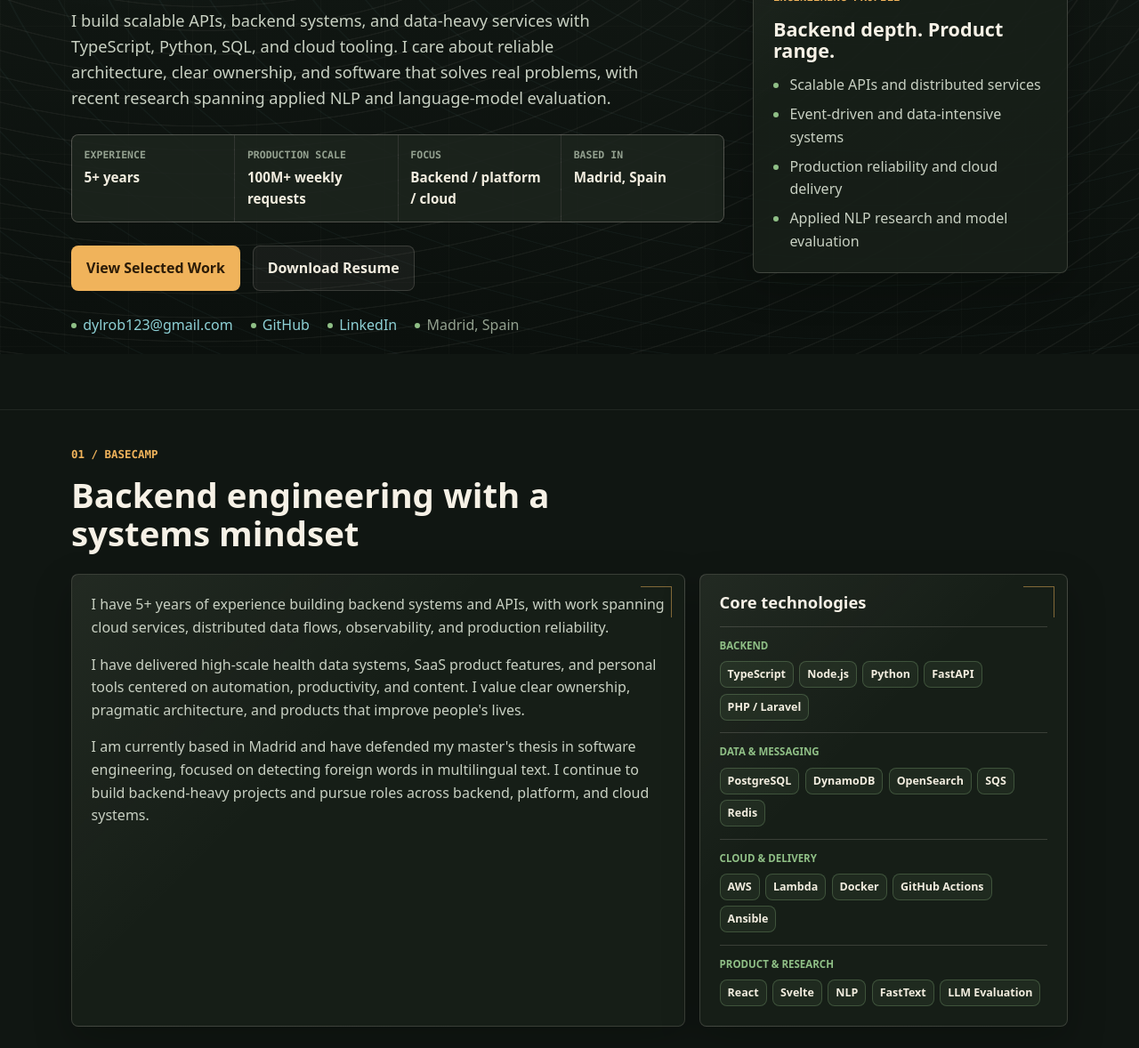
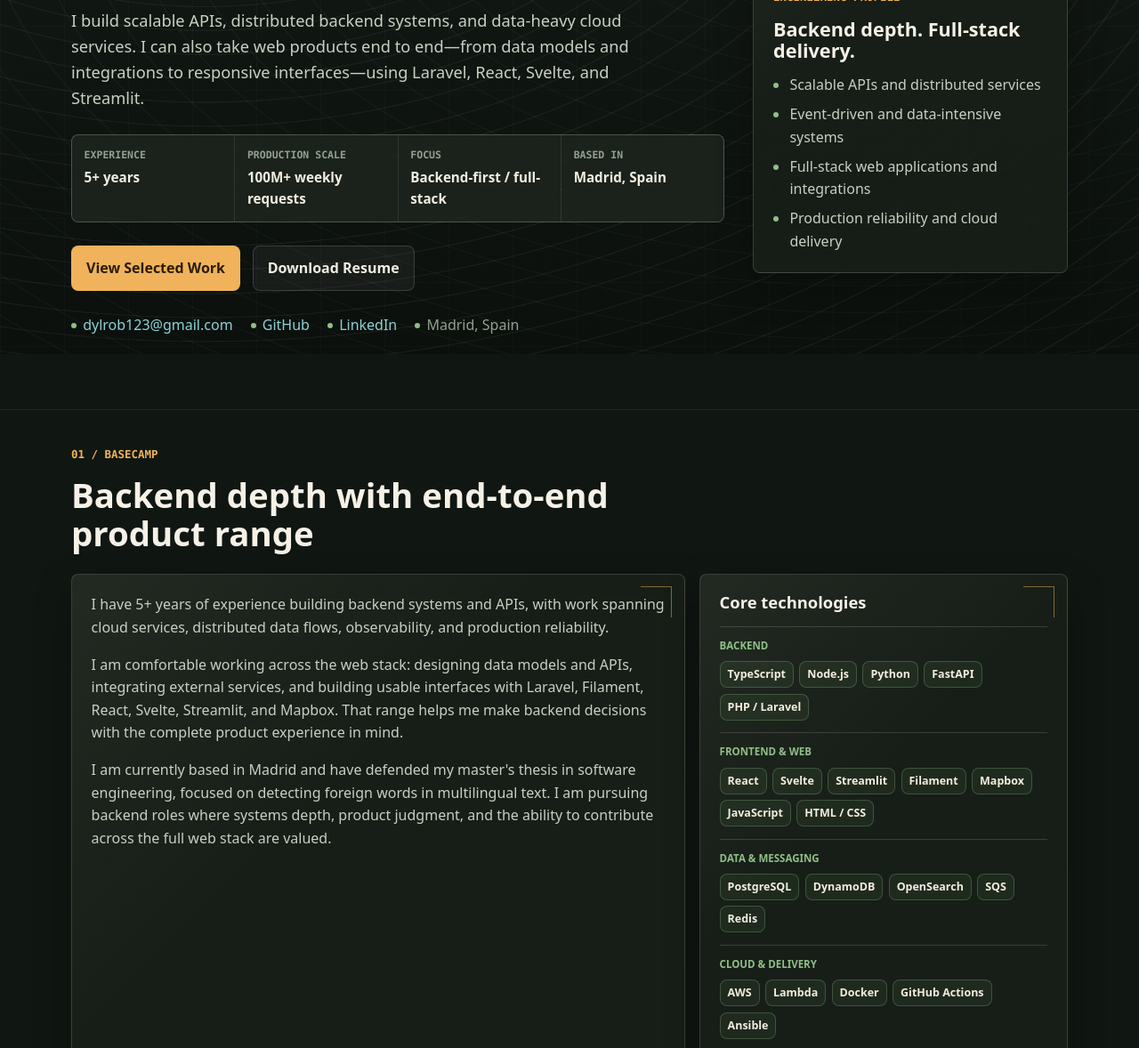
Before and after one commit to djdillybdev/djdillybdev.github.io, a plain HTML site: page index.html in a window 1280 px wide. Shown: the part 402-1580 px from the top of the page at 89% size. Drawn offline with Linux system fonts and the light colour scheme.

Commit message:
messaging pass

```diff
--- a/index.html
+++ b/index.html
@@ -6,7 +6,7 @@
     <title>Dylan Robinson | Backend Software Engineer</title>
     <meta
       name="description"
-      content="Portfolio of Dylan Robinson, a backend software engineer focused on scalable APIs, distributed systems, data-heavy applications, and applied NLP research."
+      content="Portfolio of Dylan Robinson, a backend software engineer with 5+ years of experience building scalable APIs, distributed systems, cloud services, and full-stack web products."
     />
     <meta name="theme-color" content="#101612" />
     <meta name="author" content="Dylan Robinson" />
@@ -17,7 +17,7 @@
     />
     <meta
       property="og:description"
-      content="Backend depth and full-stack product experience across APIs, distributed systems, data, cloud tooling, and applied NLP research."
+      content="Backend engineering depth with full-stack product experience across scalable APIs, distributed systems, cloud services, data, and modern web applications."
     />
     <meta property="og:url" content="https://djdillybdev.github.io/" />
     <meta
@@ -38,7 +38,7 @@
     />
     <meta
       name="twitter:description"
-      content="Backend depth across scalable APIs, distributed systems, cloud infrastructure, and applied NLP research."
+      content="Backend engineering depth with the full-stack range to deliver scalable systems and complete web products."
     />
     <meta
       name="twitter:image"
@@ -57,7 +57,7 @@
         "@type": "Person",
         "name": "Dylan Robinson",
         "url": "https://djdillybdev.github.io/",
-        "jobTitle": "Backend / Platform Software Engineer",
+        "jobTitle": "Backend Software Engineer / Full-Stack Product Builder",
         "address": {
           "@type": "PostalAddress",
           "addressLocality": "Madrid",
@@ -100,14 +100,15 @@
       <section class="hero">
         <div class="container hero-grid">
           <div class="hero-copy">
-            <p class="eyebrow reveal">Backend / Platform Software Engineer</p>
+            <p class="eyebrow reveal">
+              Backend Software Engineer / Full-Stack Product Builder
+            </p>
             <h1>Dylan Robinson</h1>
             <p class="hero-text">
-              I build scalable APIs, backend systems, and data-heavy services
-              with TypeScript, Python, SQL, and cloud tooling. I care about
-              reliable architecture, clear ownership, and software that solves
-              real problems, with recent research spanning applied NLP and
-              language-model evaluation.
+              I build scalable APIs, distributed backend systems, and
+              data-heavy cloud services. I can also take web products end to
+              end&mdash;from data models and integrations to responsive
+              interfaces&mdash;using Laravel, React, Svelte, and Streamlit.
             </p>
 
             <dl class="field-notes" aria-label="Professional summary">
@@ -121,7 +122,7 @@
               </div>
               <div>
                 <dt>Focus</dt>
-                <dd>Backend / platform / cloud</dd>
+                <dd>Backend-first / full-stack</dd>
               </div>
               <div>
                 <dt>Based in</dt>
@@ -178,12 +179,12 @@
             />
             <div>
               <p class="panel-kicker">Engineering profile</p>
-              <h2>Backend depth. Product range.</h2>
+              <h2>Backend depth. Full-stack delivery.</h2>
               <ul>
                 <li>Scalable APIs and distributed services</li>
                 <li>Event-driven and data-intensive systems</li>
+                <li>Full-stack web applications and integrations</li>
                 <li>Production reliability and cloud delivery</li>
-                <li>Applied NLP research and model evaluation</li>
               </ul>
             </div>
           </aside>
@@ -194,7 +195,7 @@
         <div class="container">
           <div class="section-heading reveal">
             <p class="eyebrow">01 / Basecamp</p>
-            <h2>Backend engineering with a systems mindset</h2>
+            <h2>Backend depth with end-to-end product range</h2>
           </div>
 
           <div class="content-grid">
@@ -205,17 +206,18 @@
                 observability, and production reliability.
               </p>
               <p>
-                I have delivered high-scale health data systems, SaaS product
-                features, and personal tools centered on automation,
-                productivity, and content. I value clear ownership, pragmatic
-                architecture, and products that improve people's lives.
+                I am comfortable working across the web stack: designing data
+                models and APIs, integrating external services, and building
+                usable interfaces with Laravel, Filament, React, Svelte,
+                Streamlit, and Mapbox. That range helps me make backend
+                decisions with the complete product experience in mind.
               </p>
               <p>
                 I am currently based in Madrid and have defended my master's
                 thesis in software engineering, focused on detecting foreign
-                words in multilingual text. I continue to build backend-heavy
-                projects and pursue roles across backend, platform, and cloud
-                systems.
+                words in multilingual text. I am pursuing backend roles where
+                systems depth, product judgment, and the ability to contribute
+                across the full web stack are valued.
               </p>
             </div>
 
@@ -228,6 +230,14 @@
                     <span>TypeScript</span><span>Node.js</span
                     ><span>Python</span><span>FastAPI</span
                     ><span>PHP / Laravel</span>
+                  </dd>
+                </div>
+                <div>
+                  <dt>Frontend &amp; web</dt>
+                  <dd>
+                    <span>React</span><span>Svelte</span><span>Streamlit</span
+                    ><span>Filament</span><span>Mapbox</span
+                    ><span>JavaScript</span><span>HTML / CSS</span>
                   </dd>
                 </div>
                 <div>
@@ -245,10 +255,10 @@
                   </dd>
                 </div>
                 <div>
-                  <dt>Product &amp; research</dt>
+                  <dt>Applied research</dt>
                   <dd>
-                    <span>React</span><span>Svelte</span><span>NLP</span
-                    ><span>FastText</span><span>LLM Evaluation</span>
+                    <span>NLP</span><span>FastText</span
+                    ><span>LLM Evaluation</span><span>Data Visualization</span>
                   </dd>
                 </div>
               </dl>
@@ -420,8 +430,9 @@
                   </div>
                   <h3>ChooseYourTube</h3>
                   <p>
-                    A distraction-reduced YouTube experience that gives viewers
-                    more control over browsing and watching content.
+                    A full-stack, distraction-reduced YouTube experience that
+                    gives viewers more control over browsing and watching
+                    content.
                   </p>
                   <dl class="project-facts">
                     <div>
@@ -960,8 +971,9 @@
               <p class="eyebrow">05 / Trailhead</p>
               <h2>Let's connect</h2>
               <p>
-                I am interested in backend engineering roles where I can work on
-                scalable systems, useful products, and strong technical teams.
+                I am interested in backend engineering roles where systems
+                depth, end-to-end product delivery, and strong technical
+                collaboration all matter.
               </p>
             </div>
             <div class="contact-links">
```
Also changed, not shown: 1 other file.
